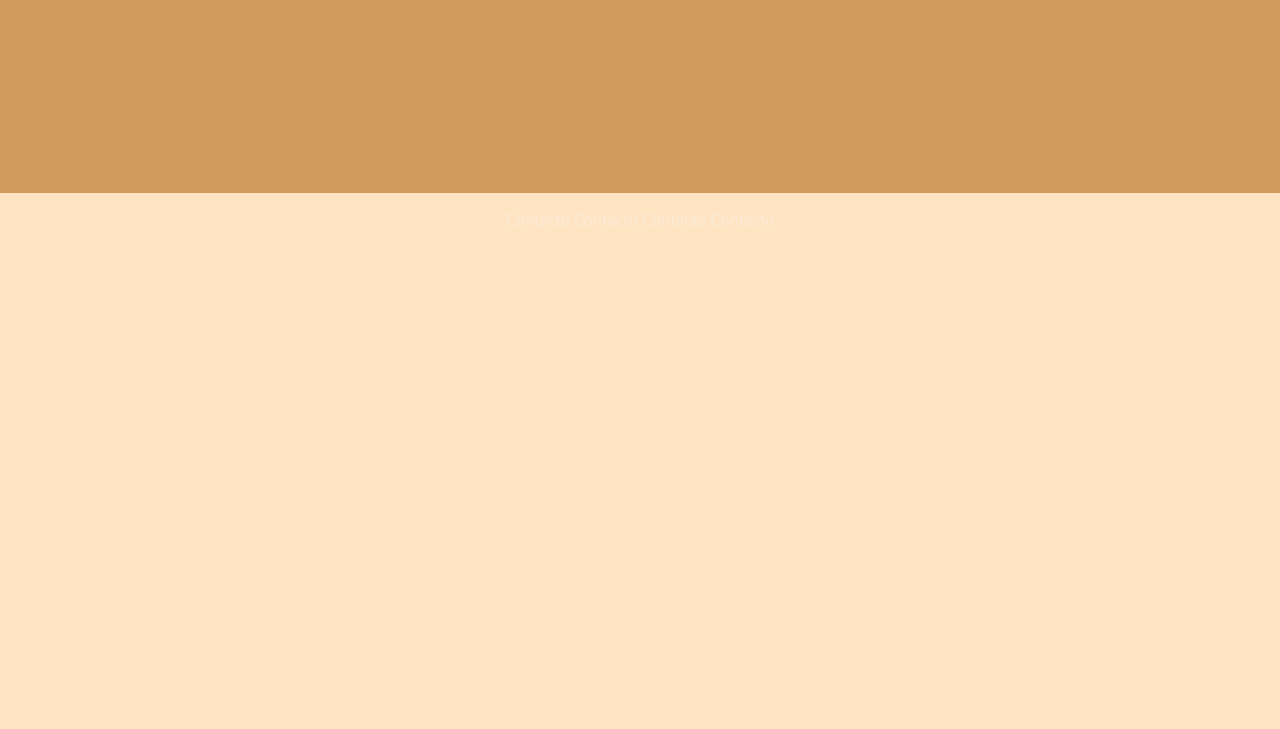
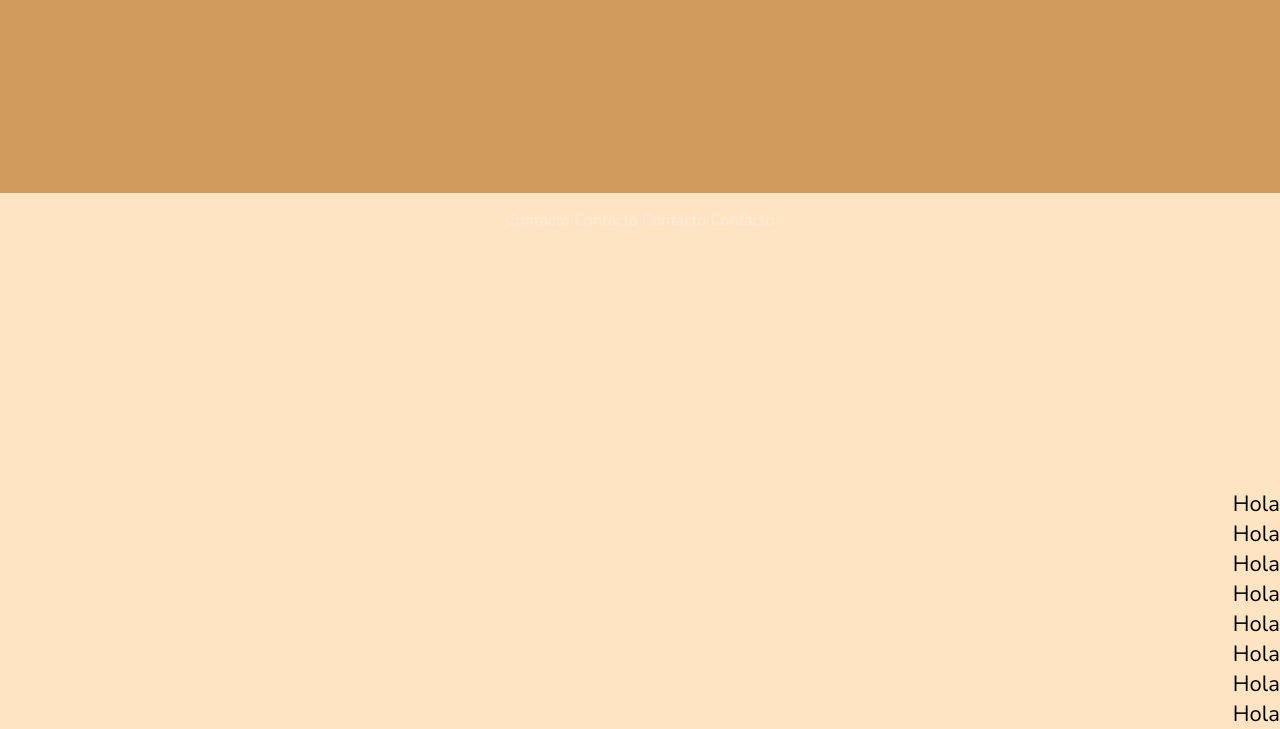
Before and after one commit to emiluiff/Septimo, a plain HTML site: page index.html in a window 1280 px wide. Shown: the part 3702-4431 px from the top of the page. Before the commit the page ends 4191 px from the top, so only its background shows below. Drawn offline with Linux system fonts and the light colour scheme.

Commit message:
agregue final div with Hola

```diff
--- a/index.html
+++ b/index.html
@@ -146,5 +146,15 @@
     </ul>
 </footer>
 
+<div>
+    <p>Hola</p>
+    <p>Hola</p>
+    <p>Hola</p>
+    <p>Hola</p>
+    <p>Hola</p>
+    <p>Hola</p>
+    <p>Hola</p>
+    <p>Hola</p>
+</div>
 </body>
 </html>
```
